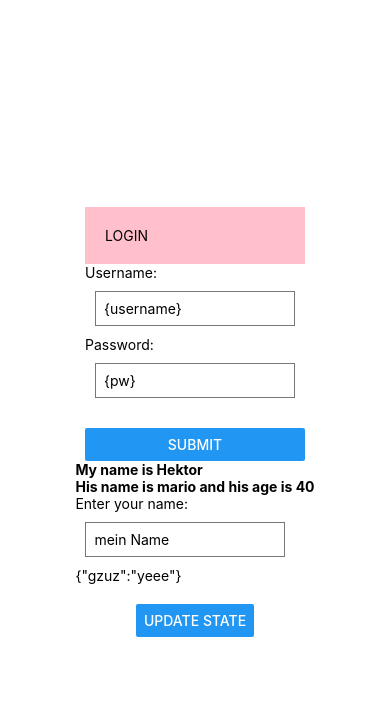
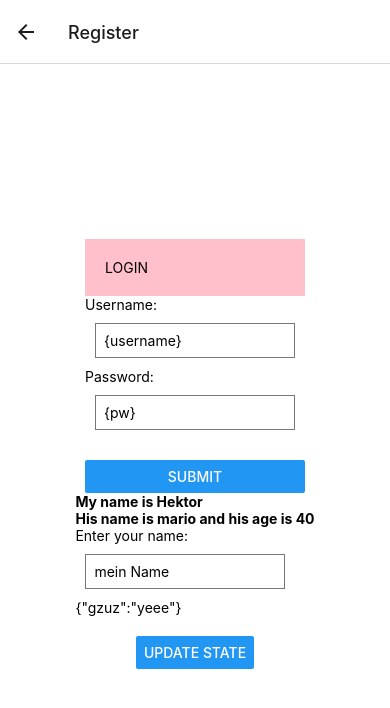
Before and after one commit to TheHKT/meme_duel, a React Native app in the folder react_frontend/: screen /Register in a window 390 px wide. Shown: the top 708 px of the page. Built offline with nearby package versions, Linux system fonts and the light colour scheme.

Commit message:
added a scene switcher

```diff
--- a/react_frontend/App.js
+++ b/react_frontend/App.js
@@ -1,63 +1,19 @@
-import { StatusBar } from 'expo-status-bar';
-import { StyleSheet, Text, View, Button, TextInput } from 'react-native';
-import { useState } from 'react';
-import customData from './config/config.json';
-import { styles } from './styles/style';
+
+import * as React from 'react';
+import { View, Text } from 'react-native';
+import { NavigationContainer } from '@react-navigation/native';
+import { createNativeStackNavigator } from '@react-navigation/native-stack';
+import { Login } from './pages/login';
+import { Register } from './pages/register';
+const Stack = createNativeStackNavigator();
 
 export default function App() {
-  const [name, setName] = useState("Hektor");
-  const [person, setPerson] = useState({ name: "mario", age: 40 });
-  const [json, setJSON] = useState({ gzuz: "yeee" });
-
-  const [pw, setPW] = useState("");
-  const [username, setUsername] = useState("");
-
-  const clickHandler = () => {
-    setName("Paul");
-    setPerson({ name: "Luigi", age: 69 })
-    fetch(`http://${customData.hostIP}:${customData.port}/status`)
-      .then(res => res.json())
-      .then(response => setJSON(response))
-      .catch(err => console.log(err));
-  }
-
-  const doLogin = () => {
-    fetch(`http://${customData.hostIP}:${customData.port}/login`, {
-      method: 'PUT',
-      headers: {
-        Accept: 'application/json',
-        'Content-Type': 'application/json'
-      },
-      body: JSON.stringify({
-        username: `${username}`,
-        pw: `${pw}`
-      })
-    });
-  }
-
   return (
-    <View style={styles.container}>
-      <View>
-        <Text style={styles.header}>LOGIN</Text>
-        <Text>Username:</Text>
-        <TextInput style={styles.input} placeholder="{username}" onChangeText={(value) => setUsername(value)} />
-        <Text>Password: </Text>
-        <TextInput style={styles.input} placeholder="{pw}" onChangeText={(value) => setPW(value)} />
-        <View style={styles.button}>
-          <Button title="Submit" onPress={doLogin} />
-        </View>
-      </View>
-      <StatusBar style="auto" />
-      <View>
-        <Text style={styles.boldText}>My name is {name}</Text>
-        <Text style={styles.boldText}>His name is {person.name} and his age is {person.age}</Text>
-        <Text>Enter your name:</Text>
-        <TextInput style={styles.input} placeholder="mein Name" onChangeText={(value) => setName(value)} />
-        <Text>{JSON.stringify(json)}</Text>
-      </View>
-      <View style={styles.button}>
-        <Button title="Update state" onPress={clickHandler} />
-      </View>
-    </View>
+    <NavigationContainer>
+      <Stack.Navigator initialRouteName="Login">
+        <Stack.Screen name="Login" component={Login} />
+        <Stack.Screen name="Register" component={Register} />
+      </Stack.Navigator>
+    </NavigationContainer>
   );
 }
--- a/react_frontend/config/config.json
+++ b/react_frontend/config/config.json
@@ -1,4 +1,4 @@
 {
     "port":"3000",
-    "hostIP":"192.168.210.220"
+    "hostIP":"192.168.0.3"
 }
--- a/react_frontend/package.json
+++ b/react_frontend/package.json
@@ -10,12 +10,16 @@
   },
   "dependencies": {
     "@expo/webpack-config": "^0.17.0",
+    "@react-navigation/native": "^6.0.11",
+    "@react-navigation/native-stack": "^6.7.0",
     "expo": "~46.0.7",
     "expo-status-bar": "~1.4.0",
     "react": "18.0.0",
     "react-dom": "18.0.0",
     "react-native": "0.69.4",
-    "react-native-web": "~0.18.7"
+    "react-native-web": "~0.18.7",
+    "react-native-screens": "~3.15.0",
+    "react-native-safe-area-context": "4.3.1"
   },
   "devDependencies": {
     "@babel/core": "^7.12.9"
--- /dev/null
+++ b/react_frontend/pages/login.js
@@ -0,0 +1,68 @@
+import { StatusBar } from 'expo-status-bar';
+import { Text, View, Button, TextInput } from 'react-native';
+import { styles } from '../styles/style.js';
+import { useState } from 'react';
+import config from '../config/config.json'
+
+export const Login = ({ navigation }) => {
+    const [name, setName] = useState("Hektor");
+    const [person, setPerson] = useState({ name: "mario", age: 40 });
+    const [json, setJSON] = useState({ gzuz: "yeee" });
+
+    const [pw, setPW] = useState("");
+    const [username, setUsername] = useState("");
+
+    const clickHandler = () => {
+        setName("Paul");
+        setPerson({ name: "Luigi", age: 69 })
+        fetch(`http://${config.hostIP}:${config.port}/status`)
+            .then(res => res.json())
+            .then(response => setJSON(response))
+            .catch(err => console.log(err));
+    }
+
+    const doLogin = () => {
+        fetch(`http://${config.hostIP}:${config.port}/login`, {
+            method: 'PUT',
+            headers: {
+                Accept: 'application/json',
+                'Content-Type': 'application/json'
+            },
+            body: JSON.stringify({
+                username: `${username}`,
+                pw: `${pw}`
+            })
+        }).catch(err => console.log(err));
+    }
+    return (
+        <View style={styles.container}>
+            <View>
+                <Text style={styles.header}>LOGIN</Text>
+                <Text>Username:</Text>
+                <TextInput style={styles.input} placeholder="{username}" onChangeText={(value) => setUsername(value)} />
+                <Text>Password: </Text>
+                <TextInput style={styles.input} placeholder="{pw}" onChangeText={(value) => setPW(value)} />
+                <View style={styles.button}>
+                    <Button title="Submit" onPress={doLogin} />
+                </View>
+            </View>
+            <StatusBar style="auto" />
+            <View>
+                <Text style={styles.boldText}>My name is {name}</Text>
+                <Text style={styles.boldText}>His name is {person.name} and his age is {person.age}</Text>
+                <Text>Enter your name:</Text>
+                <TextInput style={styles.input} placeholder="mein Name" onChangeText={(value) => setName(value)} />
+                <Text>{JSON.stringify(json)}</Text>
+            </View>
+            <View style={styles.button}>
+                <Button title="Update state" onPress={clickHandler} />
+            </View>
+            <Button
+                title="Go to Register"
+                onPress={() =>
+                    navigation.navigate('Register', { name: 'Jane' })
+                }
+            />
+        </View>
+    )
+}
--- /dev/null
+++ b/react_frontend/pages/register.js
@@ -0,0 +1,64 @@
+import { StatusBar } from 'expo-status-bar';
+import { Text, View, Button, TextInput } from 'react-native';
+import { styles } from '../styles/style.js';
+import { useState } from 'react';
+import config from '../config/config.json'
+
+
+
+export const Register = ({ navigation }) => {
+    const [name, setName] = useState("Hektor");
+    const [person, setPerson] = useState({ name: "mario", age: 40 });
+    const [json, setJSON] = useState({ gzuz: "yeee" });
+
+    const [pw, setPW] = useState("");
+    const [username, setUsername] = useState("");
+
+    const clickHandler = () => {
+        setName("Paul");
+        setPerson({ name: "Luigi", age: 69 })
+        fetch(`http://${config.hostIP}:${config.port}/status`)
+            .then(res => res.json())
+            .then(response => setJSON(response))
+            .catch(err => console.log(err));
+    }
+
+    const doLogin = () => {
+        fetch(`http://${config.hostIP}:${config.port}/login`, {
+            method: 'PUT',
+            headers: {
+                Accept: 'application/json',
+                'Content-Type': 'application/json'
+            },
+            body: JSON.stringify({
+                username: `${username}`,
+                pw: `${pw}`
+            })
+        }).catch(err => console.log(err));
+    }
+    return (
+        <View style={styles.container}>
+            <View>
+                <Text style={styles.header}>LOGIN</Text>
+                <Text>Username:</Text>
+                <TextInput style={styles.input} placeholder="{username}" onChangeText={(value) => setUsername(value)} />
+                <Text>Password: </Text>
+                <TextInput style={styles.input} placeholder="{pw}" onChangeText={(value) => setPW(value)} />
+                <View style={styles.button}>
+                    <Button title="Submit" onPress={doLogin} />
+                </View>
+            </View>
+            <StatusBar style="auto" />
+            <View>
+                <Text style={styles.boldText}>My name is {name}</Text>
+                <Text style={styles.boldText}>His name is {person.name} and his age is {person.age}</Text>
+                <Text>Enter your name:</Text>
+                <TextInput style={styles.input} placeholder="mein Name" onChangeText={(value) => setName(value)} />
+                <Text>{JSON.stringify(json)}</Text>
+            </View>
+            <View style={styles.button}>
+                <Button title="Update state" onPress={clickHandler} />
+            </View>
+        </View>
+    )
+}
```
Also changed, not shown: react_frontend/pages/home.js (added), 1 other file (tests, documents, lock files or other folders).
